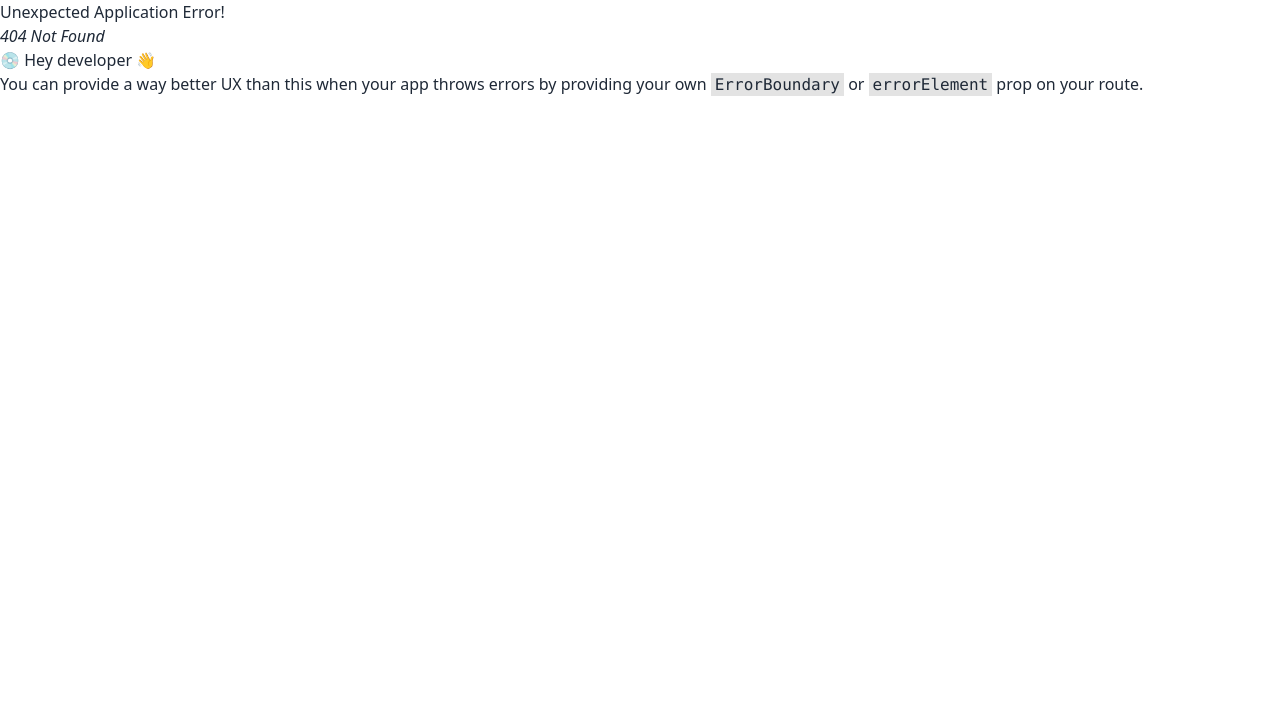
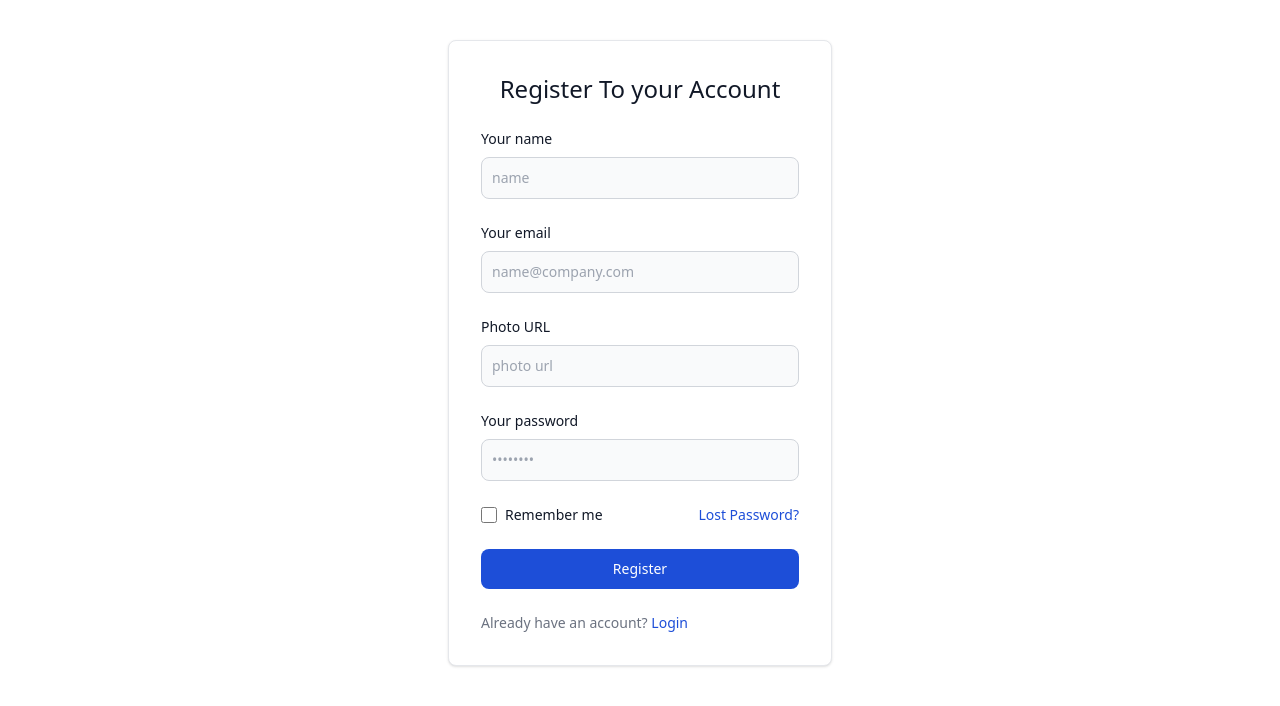
Before and after one commit to Noman1313/Technology-and-Electronics-Client-a10, a React (Vite) app: page /register in a window 1280 px wide. Before the commit this address had no page. Shown: the top 706 px of the page. Built offline with nearby package versions, Linux system fonts and the light colour scheme.

Commit message:
create login and register page and toggle between

```diff
--- a/src/HomePage/Navbar.jsx
+++ b/src/HomePage/Navbar.jsx
@@ -7,9 +7,10 @@
 
     const navLinks = <>
         <li><NavLink to="/home">Home</NavLink></li>
-        <li><NavLink to="/">Add Product</NavLink></li>
-        <li><NavLink to="/">My Cart</NavLink></li>
-
+        <li><NavLink to="/addProduct">Add Product</NavLink></li>
+        <li><NavLink to="/myCart">My Cart</NavLink></li>
+        <li><NavLink to="/contact">Contact us</NavLink></li>
+        <li><NavLink to="/shop">Shop</NavLink></li>
     </>
 
 
--- /dev/null
+++ b/src/Login/Login.jsx
@@ -0,0 +1,38 @@
+import { Link } from "react-router-dom";
+
+
+const Login = () => {
+    return (
+        <div className="flex justify-center mt-20">
+            <div className="w-full max-w-sm p-4 bg-white border border-gray-200 rounded-lg shadow sm:p-6 md:p-8 dark:bg-gray-800 dark:border-gray-700">
+                <form className="space-y-6" action="#">
+                    <h5 className="text-2xl font-medium text-gray-900 dark:text-white text-center">Sign in</h5>
+                    <div>
+                        <label className="block mb-2 text-sm font-medium text-gray-900 dark:text-white">Your email</label>
+                        <input type="email" name="email" id="email" className="bg-gray-50 border border-gray-300 text-gray-900 text-sm rounded-lg focus:ring-blue-500 focus:border-blue-500 block w-full p-2.5 dark:bg-gray-600 dark:border-gray-500 dark:placeholder-gray-400 dark:text-white" placeholder="name@company.com" required />
+                    </div>
+                    <div>
+                        <label className="block mb-2 text-sm font-medium text-gray-900 dark:text-white">Your password</label>
+                        <input type="password" name="password" id="password" placeholder="••••••••" className="bg-gray-50 border border-gray-300 text-gray-900 text-sm rounded-lg focus:ring-blue-500 focus:border-blue-500 block w-full p-2.5 dark:bg-gray-600 dark:border-gray-500 dark:placeholder-gray-400 dark:text-white" required />
+                    </div>
+                    <div className="flex items-start">
+                        <div className="flex items-start">
+                            <div className="flex items-center h-5">
+                                <input id="remember" type="checkbox" value="" className="w-4 h-4 border border-gray-300 rounded bg-gray-50 focus:ring-3 focus:ring-blue-300 dark:bg-gray-700 dark:border-gray-600 dark:focus:ring-blue-600 dark:ring-offset-gray-800 dark:focus:ring-offset-gray-800" required />
+                            </div>
+                            <label className="ml-2 text-sm font-medium text-gray-900 dark:text-gray-300">Remember me</label>
+                        </div>
+                        <a href="#" className="ml-auto text-sm text-blue-700 hover:underline dark:text-blue-500">Lost Password?</a>
+                    </div>
+                    <button type="submit" className="w-full text-white bg-blue-700 hover:bg-blue-800 focus:ring-4 focus:outline-none focus:ring-blue-300 font-medium rounded-lg text-sm px-5 py-2.5 text-center dark:bg-blue-600 dark:hover:bg-blue-700 dark:focus:ring-blue-800">Login to your account</button>
+                    <div className="text-sm font-medium text-gray-500 dark:text-gray-300">
+                        Not registered? <Link  className="text-blue-700 hover:underline dark:text-blue-500" to='/register'>Create account</Link>
+                    </div>
+                </form>
+            </div>
+        </div>
+
+    );
+};
+
+export default Login;
--- /dev/null
+++ b/src/Register/Register.jsx
@@ -0,0 +1,47 @@
+import { Link } from "react-router-dom";
+
+
+const Register = () => {
+    return (
+        <div>
+            <div className="flex justify-center mt-10">
+                <div className="w-full max-w-sm p-4 bg-white border border-gray-200 rounded-lg shadow sm:p-6 md:p-8 dark:bg-gray-800 dark:border-gray-700">
+                    <form className="space-y-6" action="#">
+                        <h5 className="text-2xl font-medium text-gray-900 dark:text-white text-center">Register To your Account</h5>
+                        <div>
+                            <label className="block mb-2 text-sm font-medium text-gray-900 dark:text-white">Your name</label>
+                            <input type="text" name="name" id="name" className="bg-gray-50 border border-gray-300 text-gray-900 text-sm rounded-lg focus:ring-blue-500 focus:border-blue-500 block w-full p-2.5 dark:bg-gray-600 dark:border-gray-500 dark:placeholder-gray-400 dark:text-white" placeholder="name" required />
+                        </div>
+                        <div>
+                            <label className="block mb-2 text-sm font-medium text-gray-900 dark:text-white">Your email</label>
+                            <input type="email" name="email" id="email" className="bg-gray-50 border border-gray-300 text-gray-900 text-sm rounded-lg focus:ring-blue-500 focus:border-blue-500 block w-full p-2.5 dark:bg-gray-600 dark:border-gray-500 dark:placeholder-gray-400 dark:text-white" placeholder="name@company.com" required />
+                        </div>
+                        <div>
+                            <label className="block mb-2 text-sm font-medium text-gray-900 dark:text-white">Photo URL</label>
+                            <input type="text" name="photo" id="photo" className="bg-gray-50 border border-gray-300 text-gray-900 text-sm rounded-lg focus:ring-blue-500 focus:border-blue-500 block w-full p-2.5 dark:bg-gray-600 dark:border-gray-500 dark:placeholder-gray-400 dark:text-white" placeholder="photo url" required />
+                        </div>
+                        <div>
+                            <label className="block mb-2 text-sm font-medium text-gray-900 dark:text-white">Your password</label>
+                            <input type="password" name="password" id="password" placeholder="••••••••" className="bg-gray-50 border border-gray-300 text-gray-900 text-sm rounded-lg focus:ring-blue-500 focus:border-blue-500 block w-full p-2.5 dark:bg-gray-600 dark:border-gray-500 dark:placeholder-gray-400 dark:text-white" required />
+                        </div>
+                        <div className="flex items-start">
+                            <div className="flex items-start">
+                                <div className="flex items-center h-5">
+                                    <input id="remember" type="checkbox" value="" className="w-4 h-4 border border-gray-300 rounded bg-gray-50 focus:ring-3 focus:ring-blue-300 dark:bg-gray-700 dark:border-gray-600 dark:focus:ring-blue-600 dark:ring-offset-gray-800 dark:focus:ring-offset-gray-800" required />
+                                </div>
+                                <label className="ml-2 text-sm font-medium text-gray-900 dark:text-gray-300">Remember me</label>
+                            </div>
+                            <a href="#" className="ml-auto text-sm text-blue-700 hover:underline dark:text-blue-500">Lost Password?</a>
+                        </div>
+                        <button type="submit" className="w-full text-white bg-blue-700 hover:bg-blue-800 focus:ring-4 focus:outline-none focus:ring-blue-300 font-medium rounded-lg text-sm px-5 py-2.5 text-center dark:bg-blue-600 dark:hover:bg-blue-700 dark:focus:ring-blue-800">Register</button>
+                        <div className="text-sm font-medium text-gray-500 dark:text-gray-300">
+                            Already have an account? <Link className="text-blue-700 hover:underline dark:text-blue-500" to='/'>Login</Link>
+                        </div>
+                    </form>
+                </div>
+            </div>
+        </div>
+    );
+};
+
+export default Register;
```
Also changed, not shown: src/main.jsx (+10 -0 lines).
